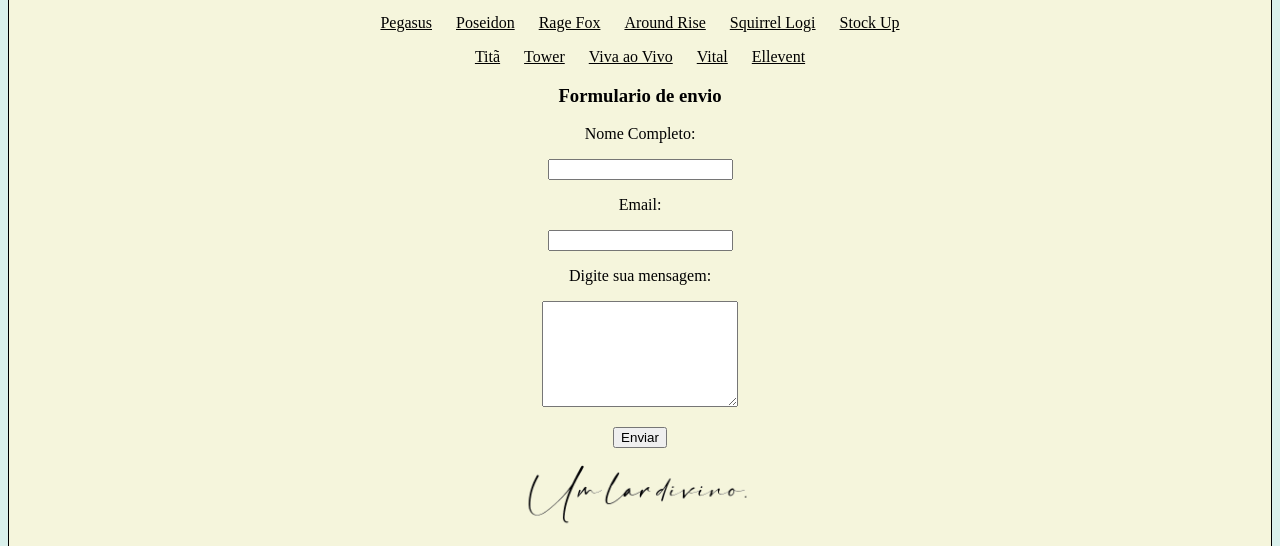
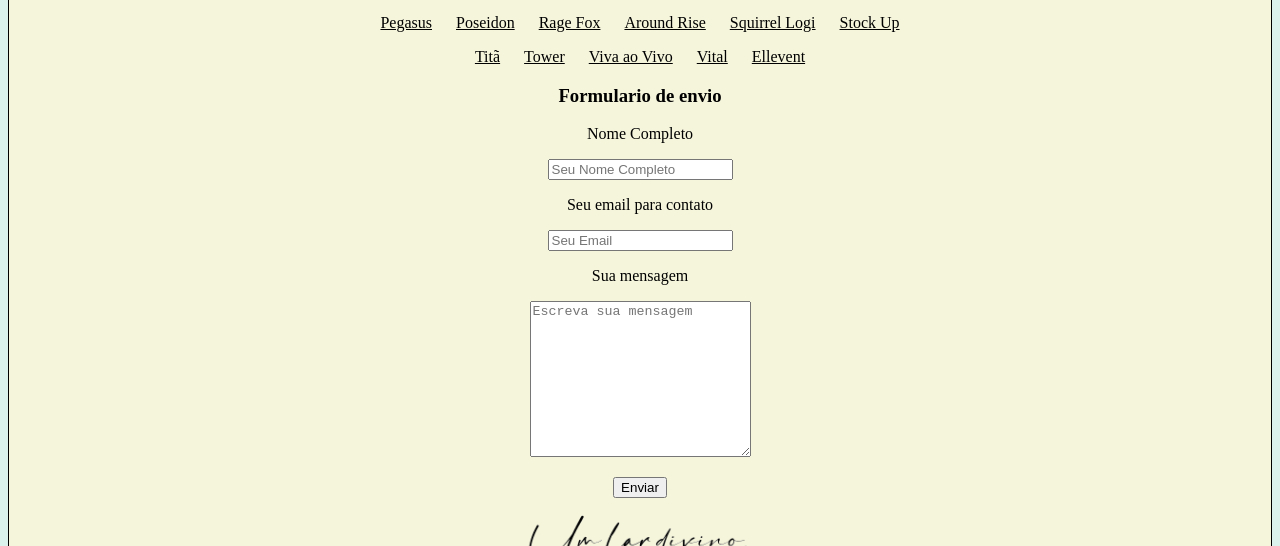
Before and after one commit to InfinityCooperative/Ollympus, a plain HTML site: page index.html in a window 1280 px wide. Shown: the part 387-933 px from the top of the page. Drawn offline with Linux system fonts and the light colour scheme.

Commit message:
Update index.html

```diff
--- a/index.html
+++ b/index.html
@@ -40,15 +40,20 @@
             <a href="https://infinitycooperative.github.io/Ellevent/" class="cooperacao3">Ellevent</a>
             </p>
         </P>
-           <h3>Formulario de envio</h3>
-        <form action="POST" method="POST">
-            <p><label>Nome Completo:</label></p>
-            <p><input type="text" name="Nome completo" required/></p>
-            <p><label>Email:</label></p>
-            <p><input type="email" name="Email" required/></p>
-            <p><label>Digite sua mensagem:</label></p>
-            <p><textarea class="mensagem"></textarea></p>
-            <p><button type="sendto:infinitycooperativa@gmail.com" required>Enviar</button></p>
+            <h3>Formulario de envio</h3>
+        <form action="https://api.staticforms.xyz/submit" method="post">
+            <p><Label>Nome Completo</Label></p>
+            <p><input type="text" name="name" placeholder="Seu Nome Completo" required></p>
+            <p><Label>Seu email para contato</Label></p>
+            <p><input type="text" name="email" placeholder="Seu Email" required/></p>
+            <p><Label>Sua mensagem</Label></p>
+            <p><textarea name="message" cols="25" rows="10" placeholder="Escreva sua mensagem" required></textarea></p>
+            <input type="text" name="honeypot" style="display:none">
+            <input type="hidden" name="accessKey" value="">
+            <input type="hidden" name="subject" value="Contact us from - ollympus2.0@gmail.com" />
+            <input type="hidden" name="replyTo" value="@">
+            <input type="hidden" name="redirectTo" value="https://infinitycooperative.github.io/pagina-de-agradecimento-ollympus/">
+            <input type="submit" value="Enviar" />
         </form>
     <p><img src="imagens/slogan ollympus.png" class="slogan"></p>
     <a href="https://infinitycooperative.github.io/Alem_de_um_status/"><img class="referencia" src="imagens/infinity icon.png"></a>
```
